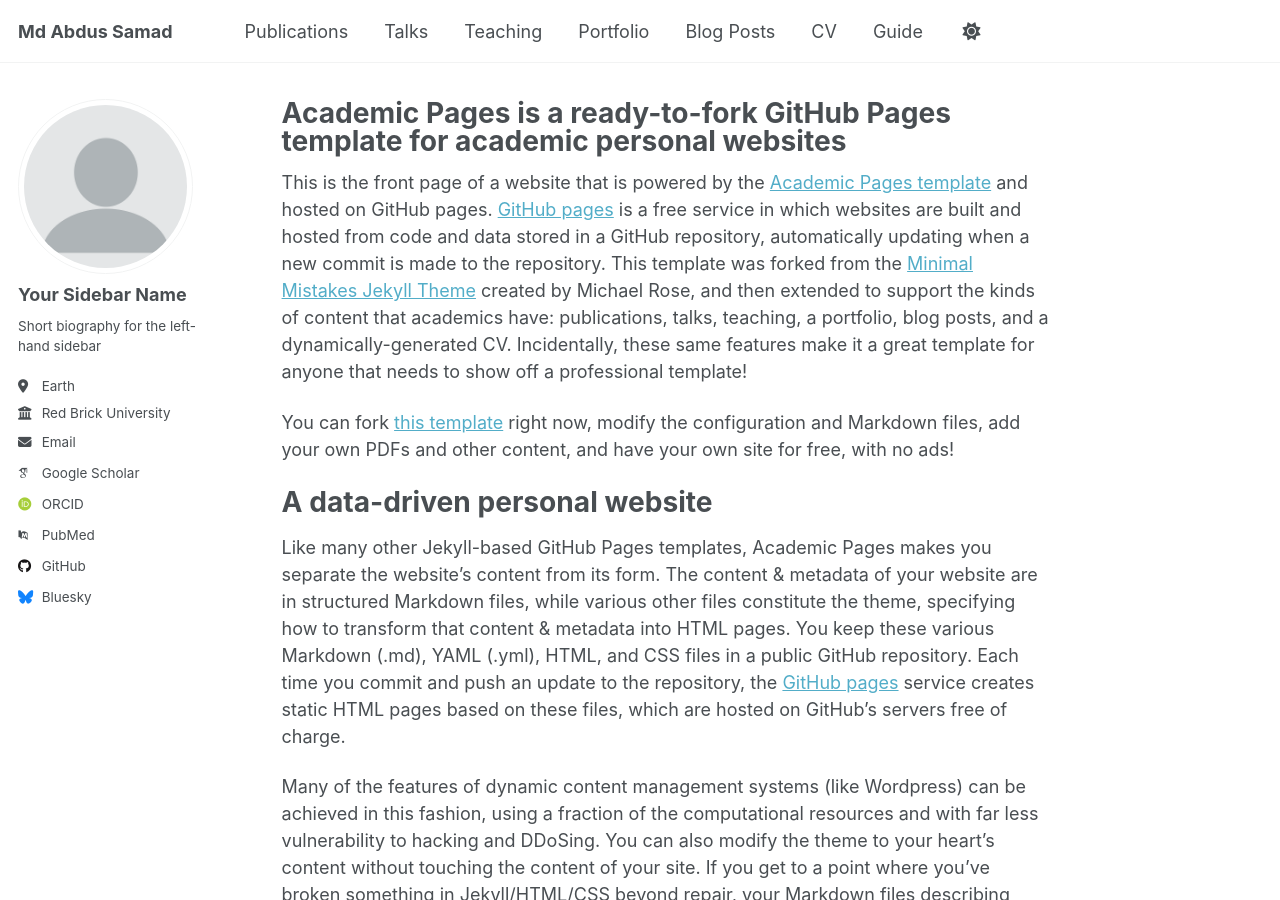
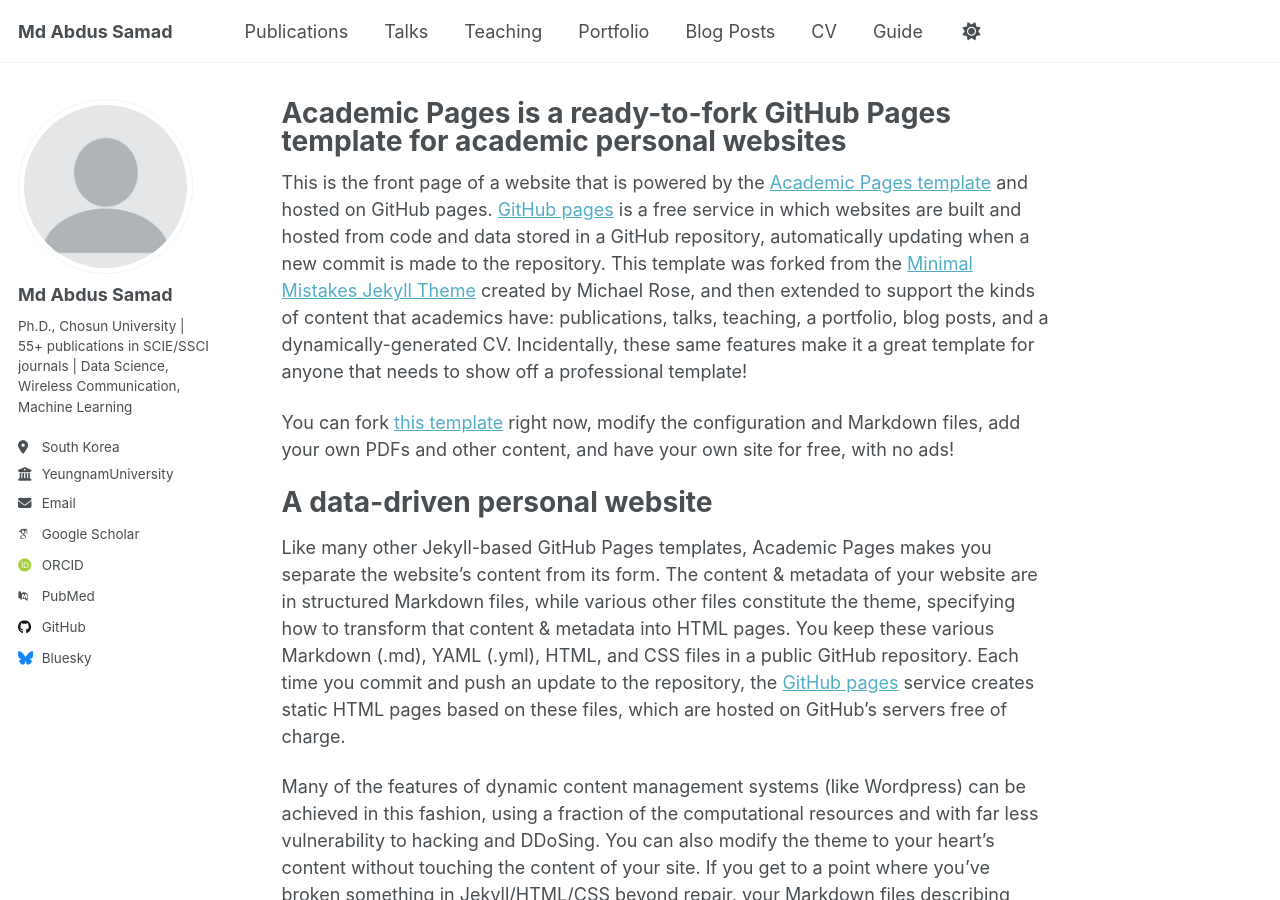
Before and after one commit to signalmindlab/drabdus, a Jekyll site: the page built from _pages/about.md, in a window 1280 px wide and 900 px high. Built offline with Jekyll 4.4.1, drawn with Linux system fonts in a browser that asks for light colours; some web fonts are replaced; a script that is not in the unit is left out.

Commit message:
Update _config.yml
side bar info added

```diff
--- a/_config.yml
+++ b/_config.yml
@@ -24,23 +24,23 @@
 author:
   # Biographic information
   avatar           : "profile.png"
-  name             : "Your Sidebar Name"
+  name             : "Md Abdus Samad"
   pronouns         : # example: "she/her"
-  bio              : "Short biography for the left-hand sidebar"
-  location         : "Earth"
-  employer         : "Red Brick University"
+  bio              : "Ph.D., Chosun University | 55+ publications in SCIE/SSCI journals | Data Science, Wireless Communication, Machine Learning"
+  location         : "South Korea"
+  employer         : "YeungnamUniversity"
   uri              : # URL
-  email            : "none@example.org"
+  email            : "write@drabdus.com"
 
   # Academic websites
   academia         : # URL
   arxiv            : # URL - Update with the correct link to your profile
-  googlescholar    : "https://scholar.google.com/citations?user=PS_CX0AAAAAJ"
+  googlescholar    : "https://scholar.google.com/citations?user=NmUWfQIAAAAJ&hl=en"
   inspire-hep      : # URL
   impactstory      : # URL
-  orcid            : "http://orcid.org/yourorcidurl"
+  orcid            : "https://orcid.org/0000-0002-1990-6924"
   semantic         : # URL
-  pubmed           : "https://www.ncbi.nlm.nih.gov/pubmed/?term=john+snow"
+  pubmed           : "https://pubmed.ncbi.nlm.nih.gov/?term=Samad+MA&cauthor_id=38067740"
   researchgate     : # URL
   scopus           : # URL
 
```
